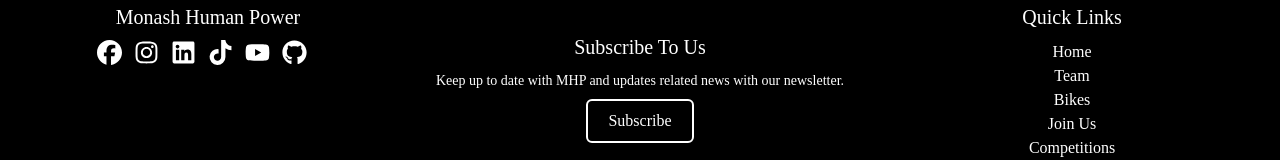
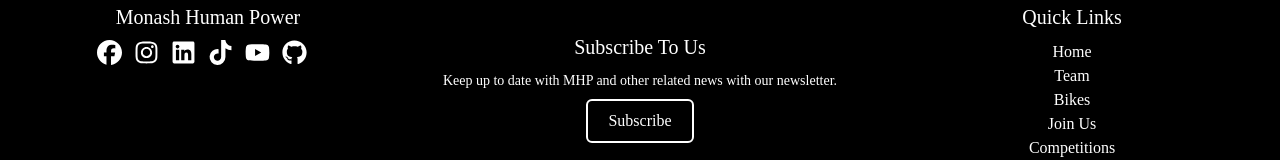
Before and after one commit to monash-human-power/MHP_Website_V2, a Next.js app: page / in a window 1280 px wide. Shown: the part 564-724 px from the top of the page. Built offline with nearby package versions, Linux system fonts and the light colour scheme; a web font is replaced by a local one.

Commit message:
minor changes to footer

```diff
--- a/app/components/footer.tsx
+++ b/app/components/footer.tsx
@@ -38,13 +38,13 @@ const Footer = () => {
                     <div className="flex flex-col justify-center items-center">
                         <p className="text-xl mb-2">Subscribe To Us</p>
                         <p className="text-sm mb-2 text-center">
-                            Keep up to date with MHP and updates related news with our newsletter.
+                            Keep up to date with MHP and other related news with our newsletter.
                         </p>
                         <button className="px-5 py-2 rounded-md border-2 border-white hover:bg-greenbutton hover:text-black hover:border-black">
                             Subscribe
                         </button>
                     </div>
-                    {/* Quick Links */}
+                    {/* Quick links */}
                     <div>
                         <div className="flex flex-wrap justify-center items-center">
                             <p className="text-xl mb-2">Quick Links</p>
```
